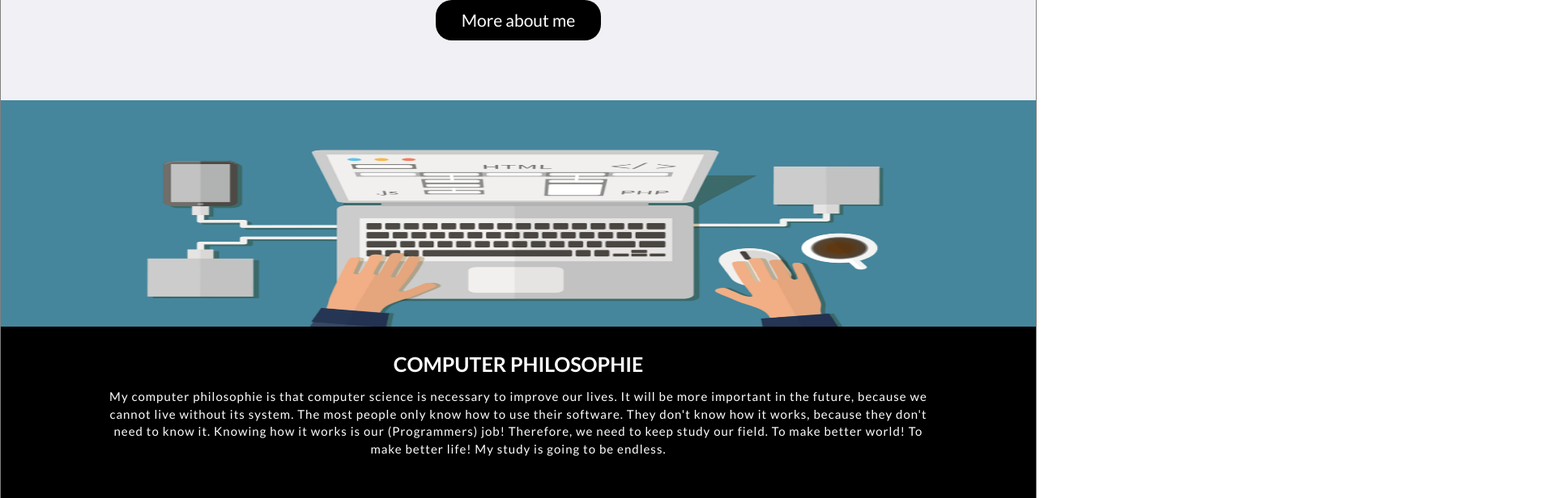
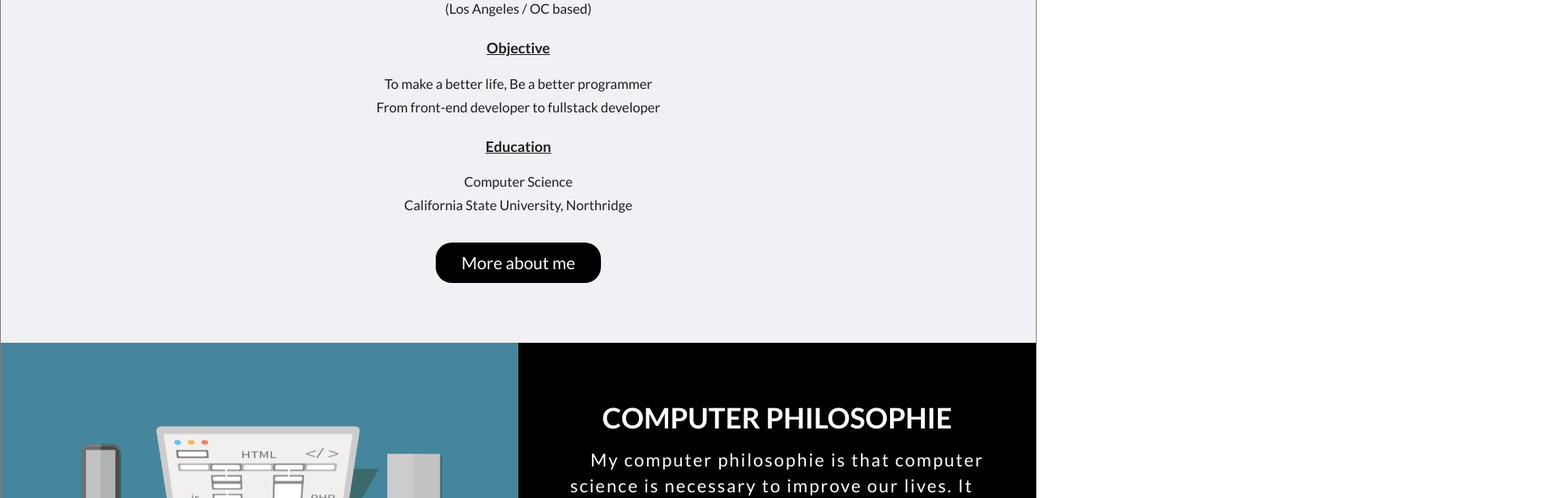
Before and after one commit to bhgs89/Myblog, a React (Create React App) app: page / in a window 1280 px wide. Shown: the part 920-1536 px from the top of the page at 81% size, 1920 px wide, since content can reach past the window. Built offline with nearby package versions, Linux system fonts and the light colour scheme.

Commit message:
Adjust mainpage - v19

```diff
--- a/src/components/aboutme/Career.js
+++ b/src/components/aboutme/Career.js
@@ -11,7 +11,7 @@ const Container = styled.div`
   @media only screen and (min-device-width: 375px) and (orientation: portrait) {
     grid-row-gap: 15px;
   }
-  @media only screen and (min-device-width: 667px) and (orientation: landscape) {
+  @media only screen and (min-device-width: 667px) and (max-device-width: 669px) and (orientation: landscape) {
     grid-row-gap: 15px;
   }
 `;
@@ -37,15 +37,15 @@ const Work = styled.div`
     margin-left: 0px;
   }
 
-  @media only screen and (min-device-width: 667px) and (orientation: landscape) {
+  @media only screen and (min-device-width: 667px) and (max-device-width: 669px) and (orientation: landscape) {
     padding-left: 0;
     margin-left: 10px;
   }
-  @media only screen and (min-device-width: 731px) and (orientation: landscape) {
+  @media only screen and (min-device-width: 731px) and (max-device-width: 733px) and (orientation: landscape) {
     padding-left: 0;
     margin-left: 10px;
   }
-  @media only screen and (min-device-width: 1024px) and (orientation: landscape) {
+  @media only screen and (min-device-width: 1024px) and (max-device-width: 1280px) and (orientation: landscape) {
     padding-left: 0;
     margin-left: 0px;
   }
@@ -63,13 +63,13 @@ const Subject = styled.h3`
     text-align: center;
   }
 
-  @media only screen and (min-device-width: 667px) and (orientation: landscape) {
+  @media only screen and (min-device-width: 667px) and (max-device-width: 669px) and (orientation: landscape) {
     text-align: center;
   }
-  @media only screen and (min-device-width: 731px) and (orientation: landscape) {
+  @media only screen and (min-device-width: 731px) and (max-device-width: 733px) and (orientation: landscape) {
     text-align: center;
   }
-  @media only screen and (min-device-width: 1024px) and (orientation: landscape) {
+  @media only screen and (min-device-width: 1024px) and (max-device-width: 1280px) and (orientation: landscape) {
     text-align: center;
   }
 `;
@@ -77,10 +77,12 @@ const List = styled.ul`
   list-style-position: inside;
   margin-top: 0;
   font-size: 17px;
+  margin-left: 0;
+
   @media only screen and (min-device-width: 768px) and (orientation: portrait) {
     margin-left: 100px;
   }
-  @media only screen and (min-device-width: 1024px) and (orientation: landscape) {
+  @media only screen and (min-device-width: 1024px) and (max-device-width: 1280px) and (orientation: landscape) {
     margin-left: 150px;
   }
 `;
--- a/src/components/aboutme/Education.js
+++ b/src/components/aboutme/Education.js
@@ -46,13 +46,13 @@ const List = styled.ul`
     padding-left: 5px;
   }
 
-  @media only screen and (min-device-width: 667px) and (orientation: landscape) {
+  @media only screen and (min-device-width: 667px) and (max-device-width: 669px) and (orientation: landscape) {
     font-size: 15px;
   }
-  @media only screen and (min-device-width: 731px) and (orientation: landscape) {
+  @media only screen and (min-device-width: 731px) and (max-device-width: 733px) and (orientation: landscape) {
     font-size: 10px;
   }
-  @media only screen and (min-device-width: 1024px) and (orientation: landscape) {
+  @media only screen and (min-device-width: 1024px) and (max-device-width: 1280px) and (orientation: landscape) {
     font-size: 15px;
     padding-left: 5px;
   }
--- a/src/components/aboutme/InfoSection.js
+++ b/src/components/aboutme/InfoSection.js
@@ -29,19 +29,19 @@ const InfoContainer = styled.div`
     height: 800px;
   }
 
-  @media only screen and (min-device-width: 667px) and (orientation: landscape) {
+  @media only screen and (min-device-width: 667px) and (max-device-width: 669px) and (orientation: landscape) {
     display: grid;
     grid-template-columns: 1fr;
     grid-template-rows: 1fr 1fr;
     height: 800px;
   }
-  @media only screen and (min-device-width: 731px) and (orientation: landscape) {
+  @media only screen and (min-device-width: 731px) and (max-device-width: 733px) and (orientation: landscape) {
     display: grid;
     grid-template-columns: 1fr;
     grid-template-rows: 1fr 1fr;
     height: 800px;
   }
-  @media only screen and (min-device-width: 1024px) and (orientation: landscape) {
+  @media only screen and (min-device-width: 1024px) and (max-device-width: 1280px) and (orientation: landscape) {
     display: grid;
     grid-template-columns: 1fr;
     grid-template-rows: 1fr 1fr;
--- a/src/components/aboutme/IntroSection.js
+++ b/src/components/aboutme/IntroSection.js
@@ -32,20 +32,24 @@ const IntroContainer = styled.div`
     height: 430px;
   }
 
-  @media only screen and (min-device-width: 667px) and (orientation: landscape) {
+  @media only screen and (min-device-width: 667px) and (max-device-width: 669px) and (orientation: landscape) {
     padding-top: 30px;
     width: 100%;
     height: 480px;
   }
-  @media only screen and (min-device-width: 731px) and (orientation: landscape) {
+  @media only screen and (min-device-width: 731px) and (max-device-width: 733px) and (orientation: landscape) {
     padding-top: 30px;
     width: 100%;
     height: 450px;
   }
-  @media only screen and (min-device-width: 1024px) and (orientation: landscape) {
+  @media only screen and (min-device-width: 1024px) and (max-device-width: 1280px) and (orientation: landscape) {
     padding-top: 30px;
     width: 100%;
     height: 480px;
+  }
+  @media only screen and (min-width: 1281px) {
+    display: grid;
+    grid-template-columns: 1fr 1fr;
   }
 `;
 const ImageContainer = styled.div`
@@ -62,6 +66,10 @@ const ImageContainer = styled.div`
   @media only screen and (min-device-width: 768px) and (orientation: portrait) {
     height: 400px;
   }
+  @media only screen and (min-width: 1281px) {
+    text-align: right;
+    margin-right: 50px;
+  }
 `;
 const ProfileImage = styled.img`
   height: 350px;
@@ -74,10 +82,10 @@ const ProfileImage = styled.img`
     height: 250px;
   }
 
-  @media only screen and (min-device-width: 667px) and (orientation: landscape) {
+  @media only screen and (min-device-width: 667px) and (max-device-width: 669px) and (orientation: landscape) {
     height: 400px;
   }
-  @media only screen and (min-device-width: 731px) and (orientation: landscape) {
+  @media only screen and (min-device-width: 731px) and (max-device-width: 1280px) and (orientation: landscape) {
   }
 `;
 const ProfileContent = styled.div`
--- a/src/components/aboutme/MajorSection.js
+++ b/src/components/aboutme/MajorSection.js
@@ -13,21 +13,21 @@ const MajorContainer = styled.div`
 const MajorContent = styled.div`
   padding-top: 80px;
   text-align: center;
-  @media only screen and (min-device-width: 411px) and (orientation: portrait) {
-    padding-top: 30px;
-  }
-  @media only screen and (min-device-width: 731px) and (orientation: landscape) {
-    padding-top: 30px;
-  }
 
   @media only screen and (min-device-width: 375px) and (orientation: portrait) {
     padding-top: 30px;
   }
-  @media only screen and (min-device-width: 667px) and (orientation: landscape) {
+  @media only screen and (min-device-width: 411px) and (orientation: portrait) {
     padding-top: 30px;
   }
 
-  @media only screen and (min-device-width: 1024px) and (orientation: landscape) {
+  @media only screen and (min-device-width: 667px) and (max-device-width: 669px) and (orientation: landscape) {
+    padding-top: 30px;
+  }
+  @media only screen and (min-device-width: 731px) and (max-device-width: 733px) and (orientation: landscape) {
+    padding-top: 30px;
+  }
+  @media only screen and (min-device-width: 1024px) and (max-device-width: 1280px) and (orientation: landscape) {
     padding-top: 30px;
   }
 `;
@@ -55,15 +55,15 @@ const ImageContainer = styled.div`
     padding-left: 30px;
   }
 
-  @media only screen and (min-device-width: 667px) and (orientation: landscape) {
+  @media only screen and (min-device-width: 667px) and (max-device-width: 669px) and (orientation: landscape) {
     padding-right: 30px;
     padding-left: 30px;
   }
-  @media only screen and (min-device-width: 731px) and (orientation: landscape) {
+  @media only screen and (min-device-width: 731px) and (max-device-width: 733px) and (orientation: landscape) {
     padding-right: 30px;
     padding-left: 30px;
   }
-  @media only screen and (min-device-width: 1024px) and (orientation: landscape) {
+  @media only screen and (min-device-width: 1024px) and (max-device-width: 1280px) and (orientation: landscape) {
     padding-right: 30px;
     padding-left: 30px;
   }
--- a/src/components/mainpage/ContentA.js
+++ b/src/components/mainpage/ContentA.js
@@ -26,17 +26,17 @@ const ContentContainer = styled.div`
     height: 500px;
   }
 
-  @media only screen and (min-device-width: 667px) and (orientation: landscape) {
+  @media only screen and (min-device-width: 667px) and (max-device-width: 669px) and (orientation: landscape) {
     padding-top: 30px;
     padding-bottom: 0;
     height: 280px;
   }
-  @media only screen and (min-device-width: 731px) and (orientation: landscape) {
+  @media only screen and (min-device-width: 731px) and (max-device-width: 733px) and (orientation: landscape) {
     padding-top: 30px;
     padding-bottom: 0;
     height: 280px;
   }
-  @media only screen and (min-device-width: 1024px) and (orientation: landscape) {
+  @media only screen and (min-device-width: 1024px) and (max-device-width: 1280px) and (orientation: landscape) {
     padding-top: 60px;
     padding-bottom: 0;
     height: 600px;
@@ -56,13 +56,13 @@ const Header = styled.h1`
     font-size: 25px;
   }
 
-  @media only screen and (min-device-width: 667px) and (orientation: landscape) {
+  @media only screen and (min-device-width: 667px) and (max-device-width: 669px) and (orientation: landscape) {
     font-size: 25px;
   }
-  @media only screen and (min-device-width: 731px) and (orientation: landscape) {
+  @media only screen and (min-device-width: 731px) and (max-device-width: 733px) and (orientation: landscape) {
     font-size: 25px;
   }
-  @media only screen and (min-device-width: 1024px) and (orientation: landscape) {
+  @media only screen and (min-device-width: 1024px) and (max-device-width: 1280px) and (orientation: landscape) {
     font-size: 30px;
   }
 `;
@@ -73,14 +73,14 @@ const Phylosophy = styled.div`
   @media only screen and (min-device-width: 768px) and (orientation: portrait) {
     padding-top: 20px;
   }
-  @media only screen and (min-device-width: 1024px) and (orientation: landscape) {
+  @media only screen and (min-device-width: 1024px) and (max-device-width: 1280px) and (orientation: landscape) {
     padding-top: 30px;
   }
 `;
 const PhylosophyContent = styled.p`
   text-align: left;
   text-indent: 25px;
-  font-size: 19px;
+  font-size: 22px;
   letter-spacing: 2px;
 
   @media only screen and (min-device-width: 375px) and (orientation: portrait) {
@@ -102,19 +102,19 @@ const PhylosophyContent = styled.p`
     letter-spacing: 2px;
   }
 
-  @media only screen and (min-device-width: 667px) and (orientation: landscape) {
+  @media only screen and (min-device-width: 667px) and (max-device-width: 669px) and (orientation: landscape) {
     text-align: center;
     text-indent: 0;
     font-size: 15px;
     letter-spacing: 1px;
   }
-  @media only screen and (min-device-width: 731px) and (orientation: landscape) {
+  @media only screen and (min-device-width: 731px) and (max-device-width: 733px) and (orientation: landscape) {
     text-align: center;
     text-indent: 0;
     font-size: 15px;
     letter-spacing: 1px;
   }
-  @media only screen and (min-device-width: 1024px) and (orientation: landscape) {
+  @media only screen and (min-device-width: 1024px) and (max-device-width: 1280px) and (orientation: landscape) {
     text-align: left;
     text-indent: 20px;
     font-size: 25px;
--- a/src/components/mainpage/SubContainer.js
+++ b/src/components/mainpage/SubContainer.js
@@ -11,11 +11,9 @@ const SubtextContainer = styled.div`
   background-color: #f0f0f5;
 `;
 const ContentContainer = styled.div`
-  @media only screen and (min-width: 1000px) {
-    display: grid;
-    grid-template-columns: 1fr 1fr;
-    height: 470px;
-  }
+  display: grid;
+  grid-template-columns: 1fr 1fr;
+  height: 470px;
 
   @media only screen and (min-device-width: 375px) and (orientation: portrait) {
     display: grid;
@@ -36,19 +34,19 @@ const ContentContainer = styled.div`
     height: 1000px;
   }
 
-  @media only screen and (min-device-width: 667px) and (orientation: landscape) {
+  @media only screen and (min-device-width: 667px) and (max-device-width: 669px) and (orientation: landscape) {
     display: grid;
     grid-template-columns: 1fr;
     grid-template-rows: 1fr 1fr;
     height: 560px;
   }
-  @media only screen and (min-device-width: 731px) and (orientation: landscape) {
+  @media only screen and (min-device-width: 731px) and (max-device-width: 733px) and (orientation: landscape) {
     display: grid;
     grid-template-columns: 1fr;
     grid-template-rows: 1fr 1fr;
     height: 560px;
   }
-  @media only screen and (min-device-width: 1024px) and (orientation: landscape) {
+  @media only screen and (min-device-width: 1024px) and (max-device-width: 1280px) and (orientation: landscape) {
     display: grid;
     grid-template-columns: 1fr;
     grid-template-rows: 1fr 1fr;
```
Also changed, not shown: src/components/mainpage/ImageContent.js (+6 -6 lines), src/components/mainpage/Maintext.js (+9 -9 lines).
